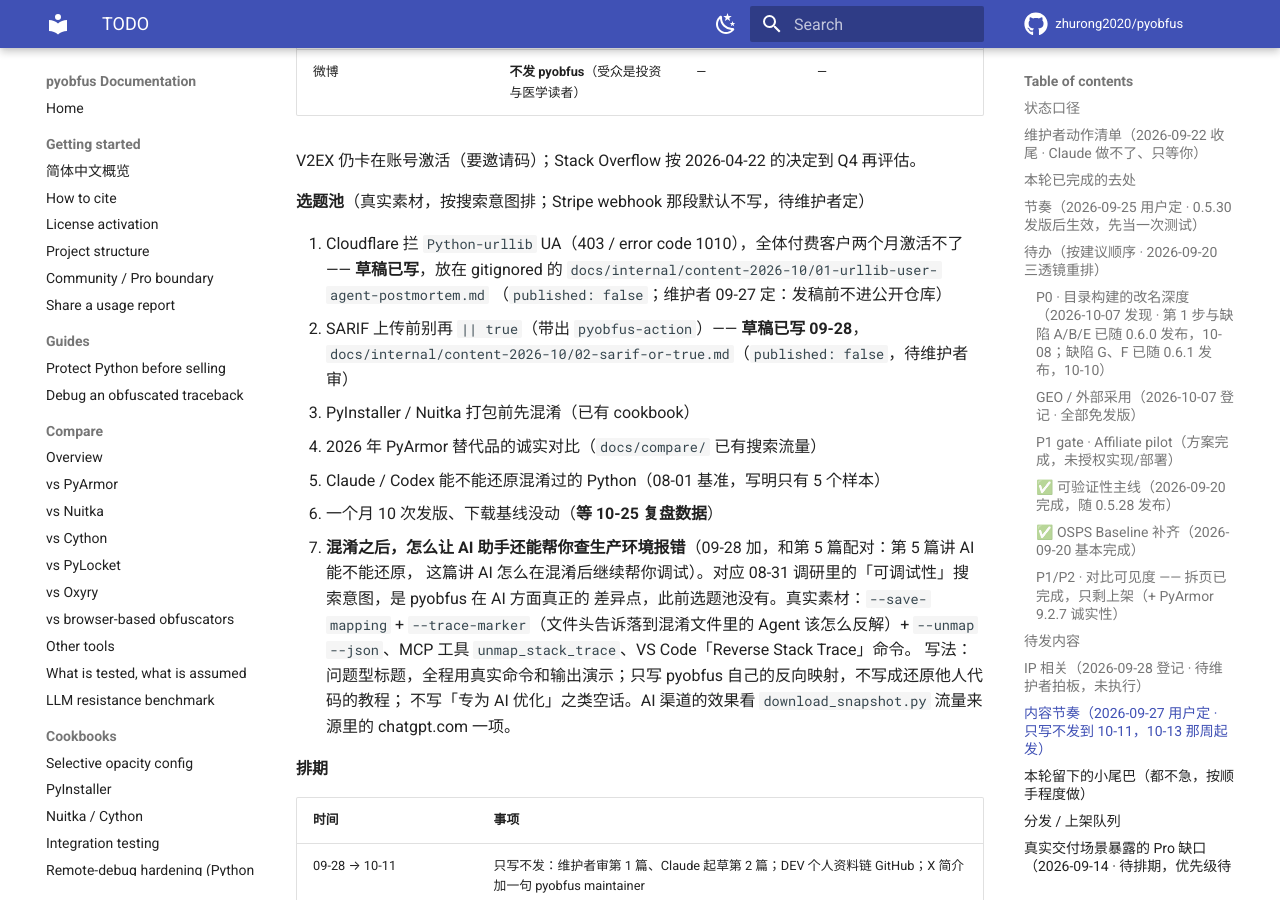
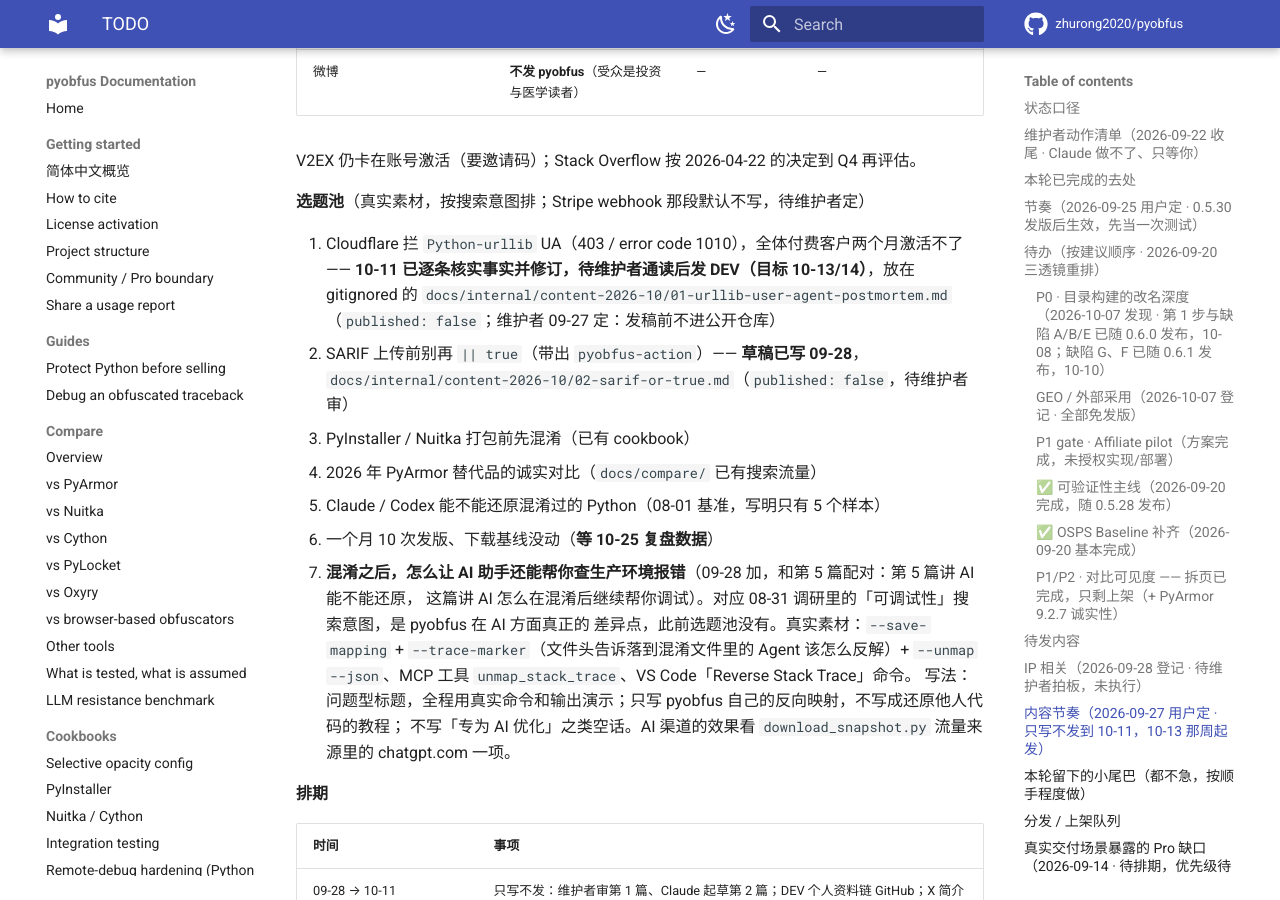
Before and after one commit to zhurong2020/pyobfus, an MkDocs documentation site: the page built from docs/TODO.md, in a window 1280 px wide and 900 px high, scrolled down 10864 px. Built offline with MkDocs 1.6.1 and Material for MkDocs 9.7.7, drawn with Linux system fonts in a browser that asks for light colours; comment, search, counter and statistics services are not loaded.

Commit message:
docs: draft 1 fact-checked, awaiting maintainer read-through
Co-Authored-By: Claude Opus 5.5 <noreply@anthropic.com>

```diff
--- a/docs/TODO.md
+++ b/docs/TODO.md
@@ -322,7 +322,7 @@ V2EX 仍卡在账号激活（要邀请码）；Stack Overflow 按 2026-04-22 的
 **选题池**（真实素材，按搜索意图排；Stripe webhook 那段默认不写，待维护者定）
 
 1. Cloudflare 拦 `Python-urllib` UA（403 / error code 1010），全体付费客户两个月激活不了
-   —— **草稿已写**，放在 gitignored 的 `docs/internal/content-2026-10/01-urllib-user-agent-postmortem.md`
+   —— **10-11 已逐条核实事实并修订，待维护者通读后发 DEV（目标 10-13/14）**，放在 gitignored 的 `docs/internal/content-2026-10/01-urllib-user-agent-postmortem.md`
    （`published: false`；维护者 09-27 定：发稿前不进公开仓库）
 2. SARIF 上传前别再 `|| true`（带出 `pyobfus-action`）—— **草稿已写 09-28**，
    `docs/internal/content-2026-10/02-sarif-or-true.md`（`published: false`，待维护者审）
```
